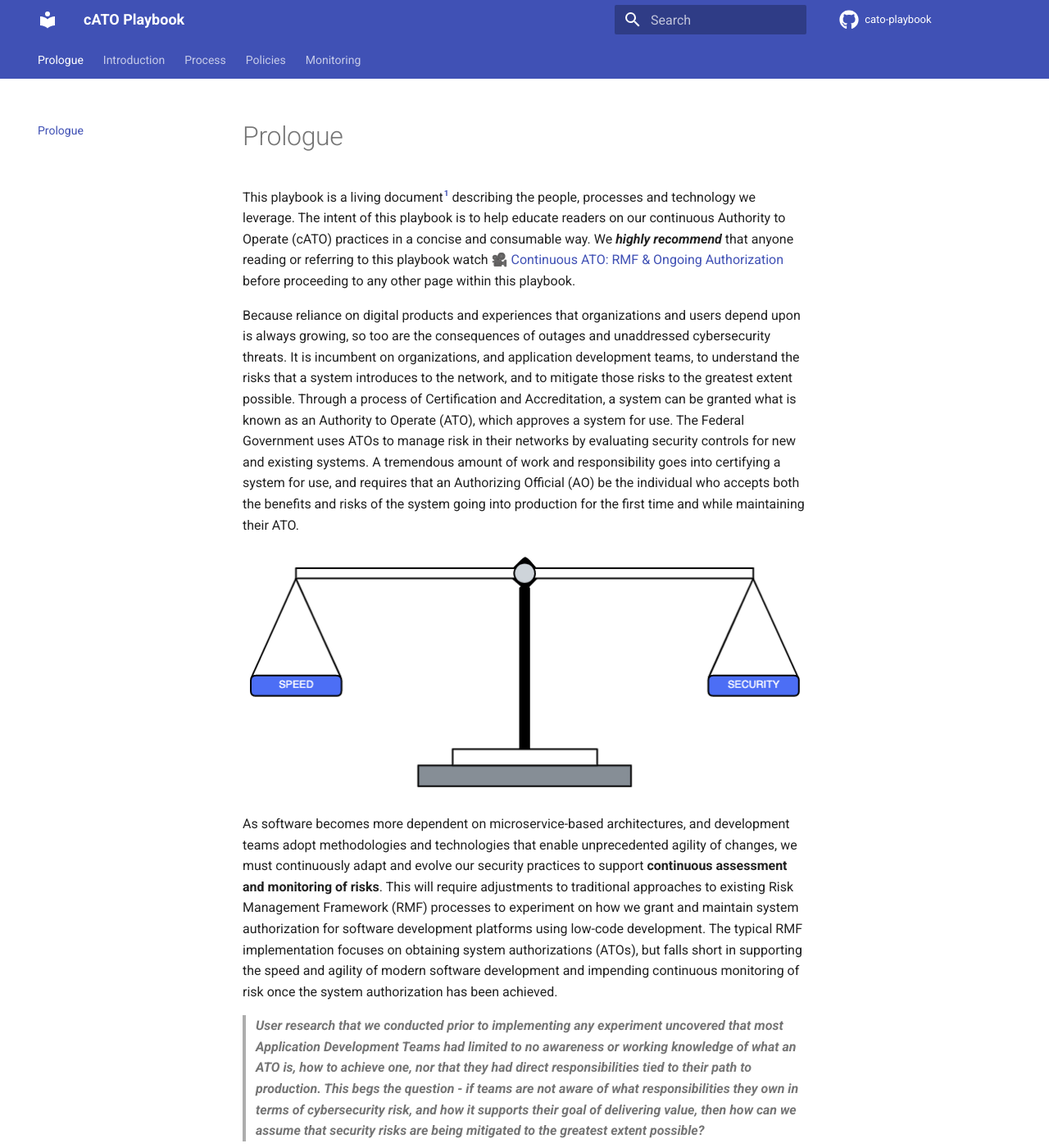
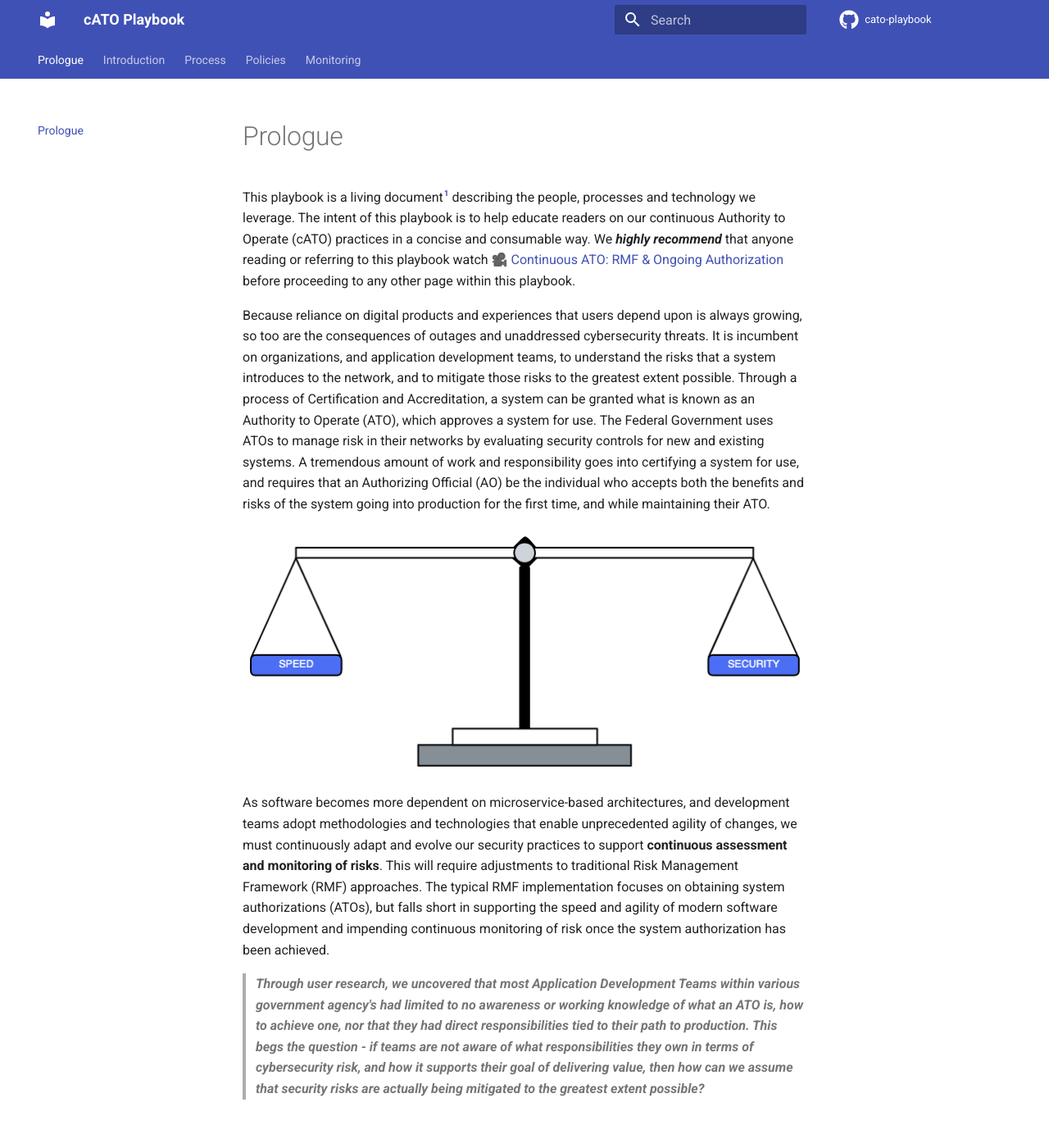
Before and after one commit to rise8-us/cato-playbook, an MkDocs documentation site: the page built from docs/index.md, in a window 1280 px wide and 1400 px high. Shown: the whole window at 82% size. Built offline with MkDocs 1.6.1 and Material for MkDocs 9.7.7, drawn with Linux system fonts in a browser that asks for light colours; comment, search, counter and statistics services are not loaded.

Commit message:
Update index.md
language edits

```diff
--- a/docs/index.md
+++ b/docs/index.md
@@ -3,13 +3,13 @@
 This playbook is a living document[^1] describing the people, processes and technology we leverage. The intent of this playbook is to help educate readers on our continuous Authority to Operate (cATO) practices in a concise and consumable way. We ***highly recommend*** that anyone reading or referring to this playbook watch 🎥 [Continuous ATO: RMF & Ongoing Authorization](https://www.youtube.com/watch?v=k4lO3-9kIM0) before proceeding to any other page within this playbook.
 <br/>
 
-Because reliance on digital products and experiences that organizations and users depend upon is always growing, so too are the consequences of outages and unaddressed cybersecurity threats. It is incumbent on organizations, and application development teams, to understand the risks that a system introduces to the network, and to mitigate those risks to the greatest extent possible. Through a process of Certification and Accreditation, a system can be granted what is known as an Authority to Operate (ATO), which approves a system for use. The Federal Government uses ATOs to manage risk in their networks by evaluating security controls for new and existing systems. A tremendous amount of work and responsibility goes into certifying a system for use, and requires that an Authorizing Official (AO) be the individual who accepts both the benefits and risks of the system going into production for the first time and while maintaining their ATO.
+Because reliance on digital products and experiences that users depend upon is always growing, so too are the consequences of outages and unaddressed cybersecurity threats. It is incumbent on organizations, and application development teams, to understand the risks that a system introduces to the network, and to mitigate those risks to the greatest extent possible. Through a process of Certification and Accreditation, a system can be granted what is known as an Authority to Operate (ATO), which approves a system for use. The Federal Government uses ATOs to manage risk in their networks by evaluating security controls for new and existing systems. A tremendous amount of work and responsibility goes into certifying a system for use, and requires that an Authorizing Official (AO) be the individual who accepts both the benefits and risks of the system going into production for the first time, and while maintaining their ATO.
 
 ![This is an image](images/weightScale.png)
 
-As software becomes more dependent on microservice-based architectures, and development teams adopt methodologies and technologies that enable unprecedented agility of changes, we must continuously adapt and evolve our security practices to support **continuous assessment and monitoring of risks**. This will require adjustments to traditional approaches to existing Risk Management Framework (RMF) processes to experiment on how we grant and maintain system authorization for software development platforms using low-code development. The typical RMF implementation focuses on obtaining system authorizations (ATOs), but falls short in supporting the speed and agility of modern software development and impending continuous monitoring of risk once the system authorization has been achieved.
+As software becomes more dependent on microservice-based architectures, and development teams adopt methodologies and technologies that enable unprecedented agility of changes, we must continuously adapt and evolve our security practices to support **continuous assessment and monitoring of risks**. This will require adjustments to traditional Risk Management Framework (RMF) approaches. The typical RMF implementation focuses on obtaining system authorizations (ATOs), but falls short in supporting the speed and agility of modern software development and impending continuous monitoring of risk once the system authorization has been achieved.
 
-> ***User research that we conducted prior to implementing any experiment uncovered that most Application Development Teams had limited to no awareness or working knowledge of what an ATO is, how to achieve one, nor that they had direct responsibilities tied to their path to production. This begs the question - if teams are not aware of what responsibilities they own in terms of cybersecurity risk, and how it supports their goal of delivering value, then how can we assume that security risks are being mitigated to the greatest extent possible?***
+> ***Through user research, we uncovered that most Application Development Teams within various government agency's had limited to no awareness or working knowledge of what an ATO is, how to achieve one, nor that they had direct responsibilities tied to their path to production. This begs the question - if teams are not aware of what responsibilities they own in terms of cybersecurity risk, and how it supports their goal of delivering value, then how can we assume that security risks are actually being mitigated to the greatest extent possible?***
 
 <br/>
 [^1]: We maintain the documentation so that it represents how we manage cybersecurity risks and threats.
```
